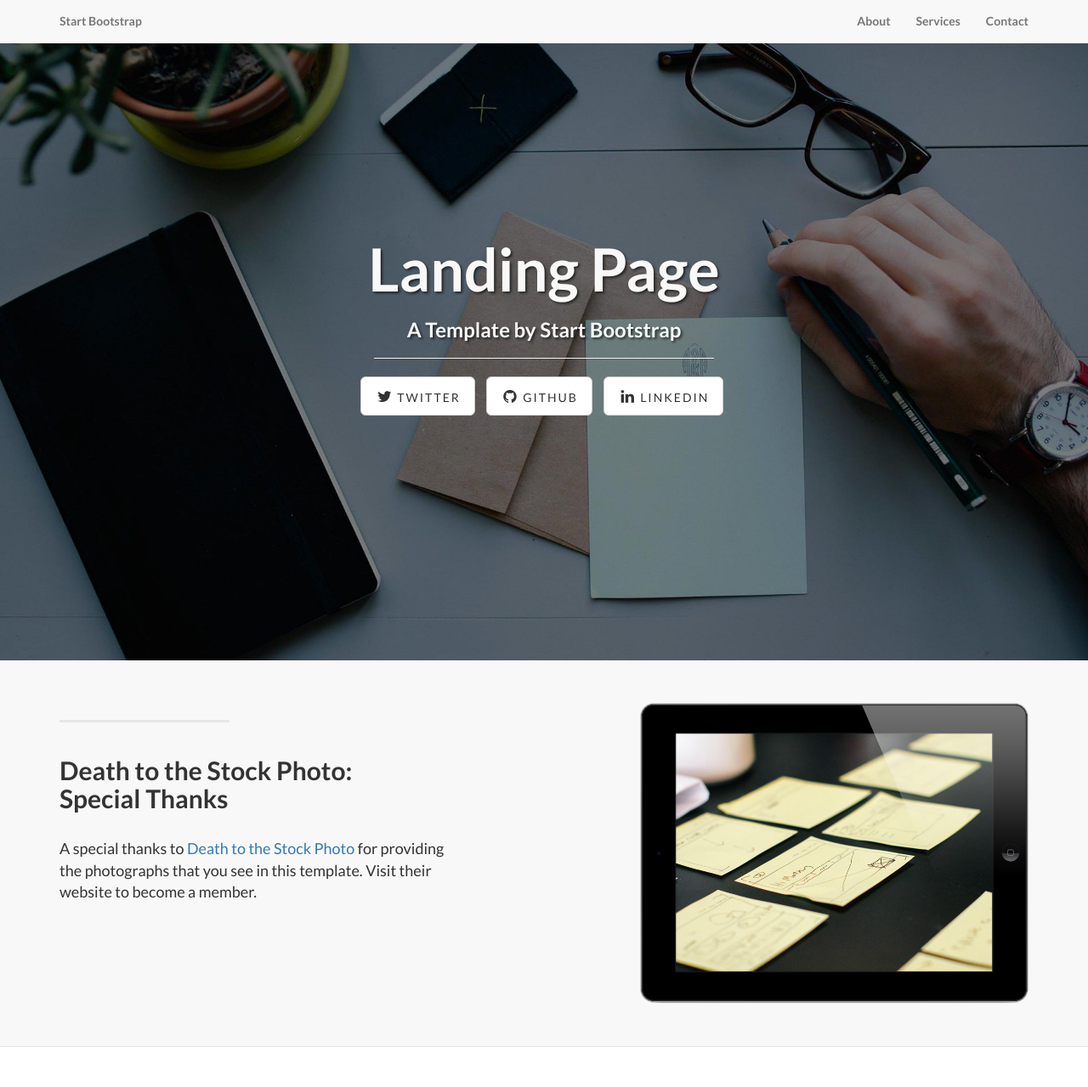
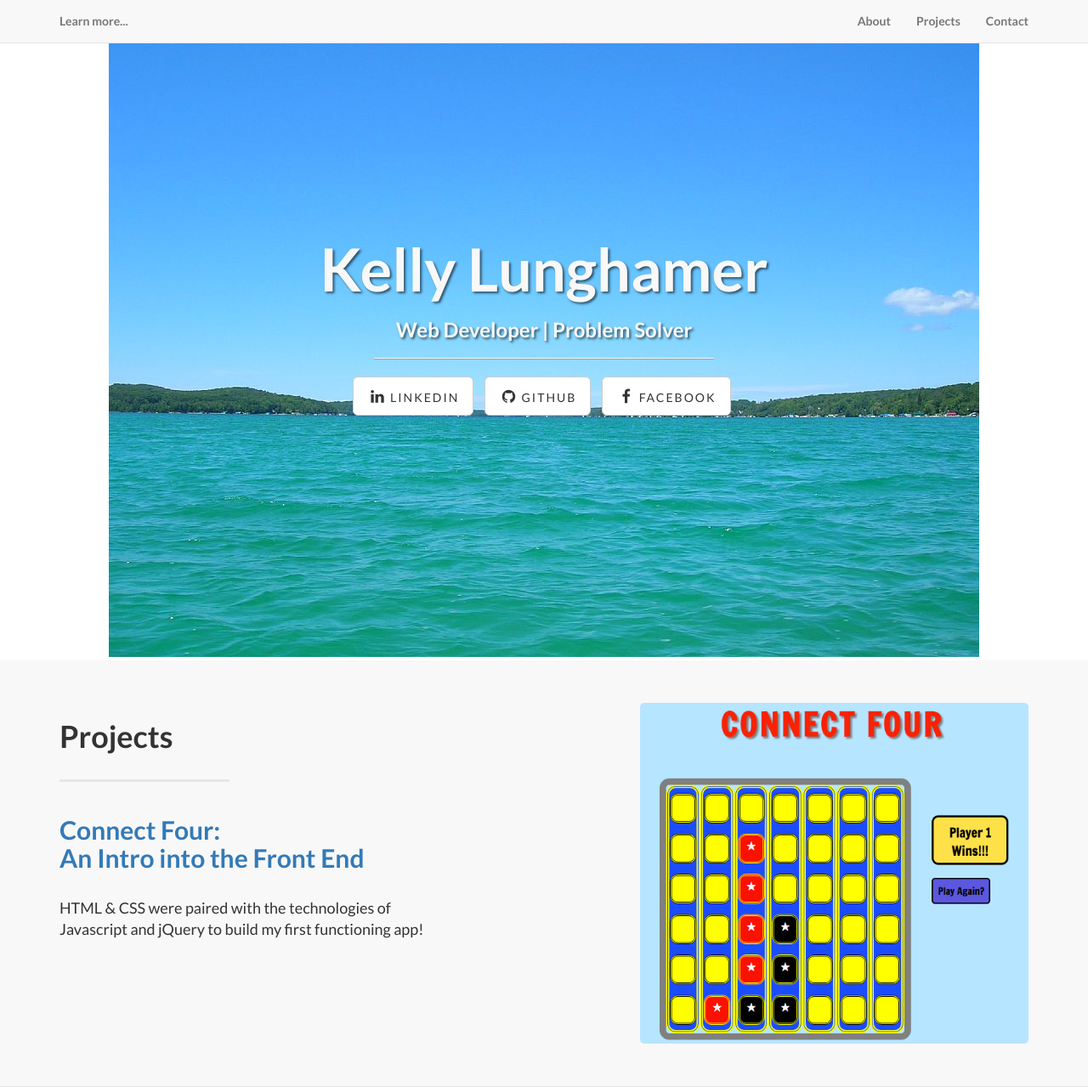
Before and after one commit to klunghamer/MyWebsite, a plain HTML site: page index.html in a window 1280 px wide. Shown: the top 1279 px of the page at 85% size. Drawn offline with Linux system fonts and the light colour scheme; files that its build step writes are made by us from their sources.

Commit message:
First draft website

```diff
--- /dev/null
+++ b/custom.css
@@ -0,0 +1,7 @@
+.intro-header {
+  background: url('Walloon-Lake.jpg') no-repeat center center;
+}
+
+.img-responsive {
+  border-radius: 5px;
+}
--- a/index.html
+++ b/index.html
@@ -9,7 +9,7 @@
     <meta name="description" content="">
     <meta name="author" content="">
 
-    <title>Landing Page - Start Bootstrap Theme</title>
+    <title>Kelly Lunghamer</title>
 
     <!-- Bootstrap Core CSS -->
     <link href="css/bootstrap.min.css" rel="stylesheet">
@@ -20,6 +20,7 @@
     <!-- Custom Fonts -->
     <link href="font-awesome/css/font-awesome.min.css" rel="stylesheet" type="text/css">
     <link href="https://fonts.googleapis.com/css?family=Lato:300,400,700,300italic,400italic,700italic" rel="stylesheet" type="text/css">
+    <link rel="stylesheet" href="custom.css" charset="utf-8">
 
     <!-- HTML5 Shim and Respond.js IE8 support of HTML5 elements and media queries -->
     <!-- WARNING: Respond.js doesn't work if you view the page via file:// -->
@@ -43,7 +44,7 @@
                     <span class="icon-bar"></span>
                     <span class="icon-bar"></span>
                 </button>
-                <a class="navbar-brand topnav" href="#">Start Bootstrap</a>
+                <a class="navbar-brand topnav" href="#">Learn more...</a>
             </div>
             <!-- Collect the nav links, forms, and other content for toggling -->
             <div class="collapse navbar-collapse" id="bs-example-navbar-collapse-1">
@@ -52,7 +53,7 @@
                         <a href="#about">About</a>
                     </li>
                     <li>
-                        <a href="#services">Services</a>
+                        <a href="#services">Projects</a>
                     </li>
                     <li>
                         <a href="#contact">Contact</a>
@@ -73,18 +74,19 @@
             <div class="row">
                 <div class="col-lg-12">
                     <div class="intro-message">
-                        <h1>Landing Page</h1>
-                        <h3>A Template by Start Bootstrap</h3>
+                        <h1>Kelly Lunghamer</h1>
+                        <h3>Web Developer | Problem Solver</h3>
                         <hr class="intro-divider">
                         <ul class="list-inline intro-social-buttons">
                             <li>
-                                <a href="https://twitter.com/SBootstrap" class="btn btn-default btn-lg"><i class="fa fa-twitter fa-fw"></i> <span class="network-name">Twitter</span></a>
+                                <a href="https://www.linkedin.com/in/kellylunghamer" class="btn btn-default btn-lg"><i class="fa fa-linkedin fa-fw"></i> <span class="network-name">Linkedin</span></a>
                             </li>
                             <li>
-                                <a href="https://github.com/IronSummitMedia/startbootstrap" class="btn btn-default btn-lg"><i class="fa fa-github fa-fw"></i> <span class="network-name">Github</span></a>
+                                <a href="https://github.com/klunghamer" class="btn btn-default btn-lg"><i class="fa fa-github fa-fw"></i> <span class="network-name">Github</span></a>
                             </li>
+
                             <li>
-                                <a href="#" class="btn btn-default btn-lg"><i class="fa fa-linkedin fa-fw"></i> <span class="network-name">Linkedin</span></a>
+                                <a href="https://www.facebook.com/klunghamer" class="btn btn-default btn-lg"><i class="fa fa-facebook fa-fw"></i> <span class="network-name">Facebook</span></a>
                             </li>
                         </ul>
                     </div>
@@ -99,19 +101,20 @@
 
     <!-- Page Content -->
 
-	<a  name="services"></a>
+	<a  name="projects"></a>
     <div class="content-section-a">
 
         <div class="container">
             <div class="row">
                 <div class="col-lg-5 col-sm-6">
+                  <h1>Projects</h1>
                     <hr class="section-heading-spacer">
                     <div class="clearfix"></div>
-                    <h2 class="section-heading">Death to the Stock Photo:<br>Special Thanks</h2>
-                    <p class="lead">A special thanks to <a target="_blank" href="http://join.deathtothestockphoto.com/">Death to the Stock Photo</a> for providing the photographs that you see in this template. Visit their website to become a member.</p>
+                    <a href="https://klunghamer.github.io/Connect-Four/"><h2 class="section-heading">Connect Four:<br>An Intro into the Front End</h2></a>
+                    <p class="lead">HTML & CSS were paired with the technologies of Javascript and jQuery to build my first functioning app!</p>
                 </div>
                 <div class="col-lg-5 col-lg-offset-2 col-sm-6">
-                    <img class="img-responsive" src="img/ipad.png" alt="">
+                    <a href="https://klunghamer.github.io/Connect-Four/"><img class="img-responsive" src="connectfour.png" alt=""></a>
                 </div>
             </div>
 
@@ -119,7 +122,6 @@
         <!-- /.container -->
 
         </div>
-    <!-- /.content-section-a -->
 
     <div class="content-section-b">
 
@@ -138,17 +140,16 @@
             </div>
 
         </div>
-        <!-- /.container -->
 
     </div>
-    <!-- /.content-section-b -->
 
-    <div class="content-section-a">
+    <!-- <div class="content-section-a">
 
         <div class="container">
 
             <div class="row">
                 <div class="col-lg-5 col-sm-6">
+
                     <hr class="section-heading-spacer">
                     <div class="clearfix"></div>
                     <h2 class="section-heading">Google Web Fonts and<br>Font Awesome Icons</h2>
@@ -160,10 +161,8 @@
             </div>
 
         </div>
-        <!-- /.container -->
 
-    </div>
-    <!-- /.content-section-a -->
+    </div> -->
 
 	<a  name="contact"></a>
     <div class="banner">
@@ -172,24 +171,25 @@
 
             <div class="row">
                 <div class="col-lg-6">
-                    <h2>Connect to Start Bootstrap:</h2>
+                    <h2>Connect with me to learn more:</h2>
                 </div>
                 <div class="col-lg-6">
                     <ul class="list-inline banner-social-buttons">
                       <li>
-                            <a href="https://twitter.com/SBootstrap" class="btn btn-default btn-lg"><i class="fa fa-twitter fa-fw"></i> <span class="network-name">Twitter</span></a>
+                          <a href="https://www.linkedin.com/in/kellylunghamer" class="btn btn-default btn-lg"><i class="fa fa-linkedin fa-fw"></i> <span class="network-name">Linkedin</span></a>
                       </li>
                       <li>
-                            <a href="https://github.com/IronSummitMedia/startbootstrap" class="btn btn-default btn-lg"><i class="fa fa-github fa-fw"></i> <span class="network-name">Github</span></a>
+                          <a href="https://github.com/klunghamer" class="btn btn-default btn-lg"><i class="fa fa-github fa-fw"></i> <span class="network-name">Github</span></a>
                       </li>
+
                       <li>
-                            <a href="#" class="btn btn-default btn-lg"><i class="fa fa-linkedin fa-fw"></i> <span class="network-name">Linkedin</span></a>
+                          <a href="https://www.facebook.com/klunghamer" class="btn btn-default btn-lg"><i class="fa fa-facebook fa-fw"></i> <span class="network-name">Facebook</span></a>
                       </li>
                     </ul>
                 </div>
             </div>
 
-        </div>
+        </div> -->
         <!-- /.container -->
 
     </div>
```
Also changed, not shown: Walloon-Lake.jpg (added), connectfour.png (added). Lines whose indentation alone changed are shown as unchanged.
